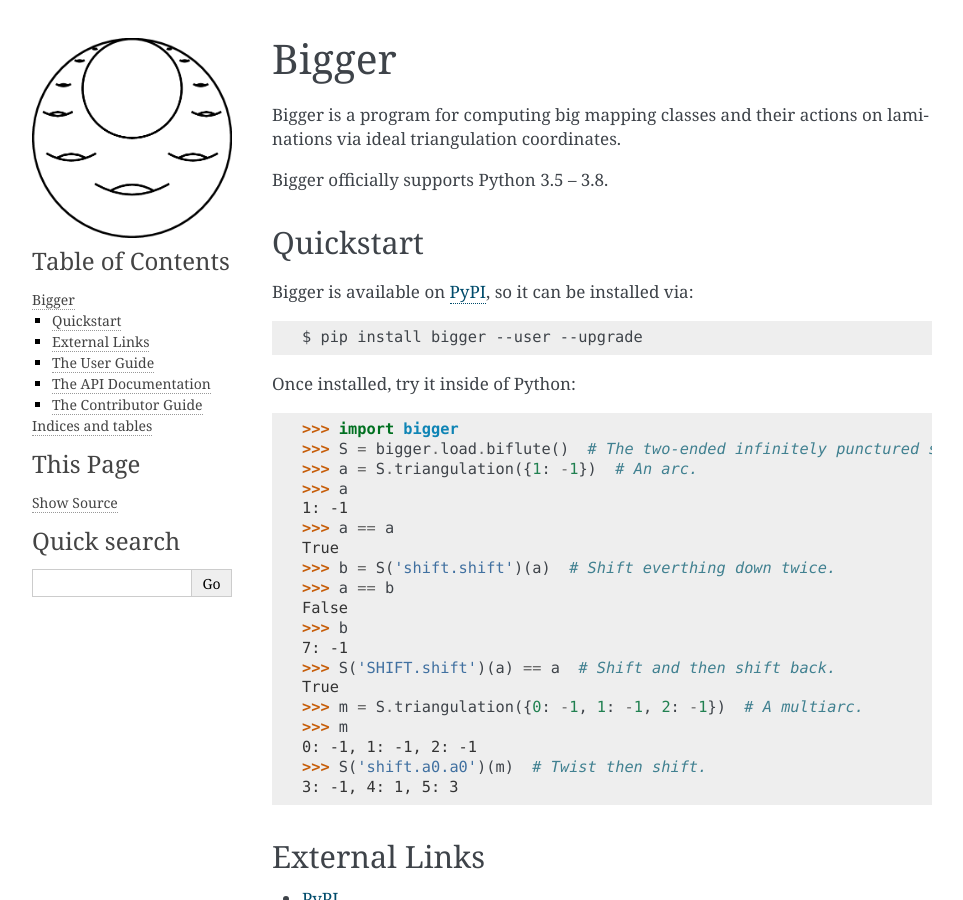
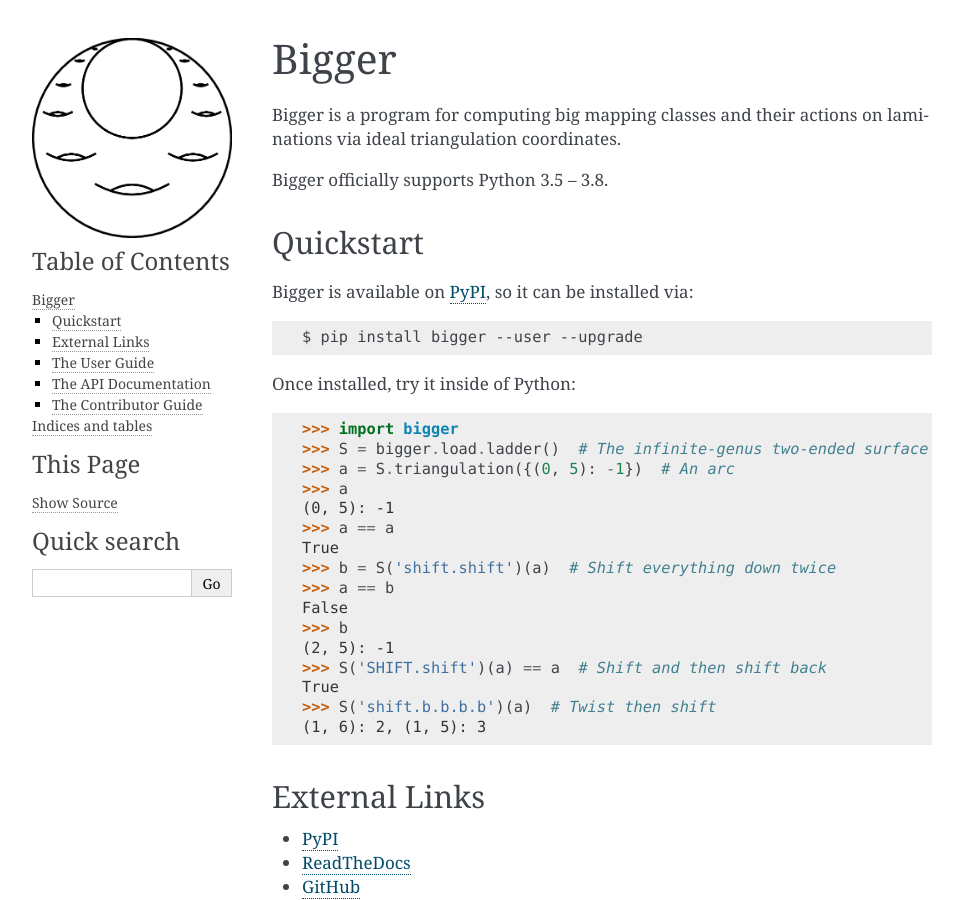
Before and after one commit to MarkCBell/bigger, a Sphinx documentation site: the page built from docs/index.rst, in a window 1280 px wide and 900 px high. Shown: the whole window, without its empty margins (148-1111 px from the left). Built offline with Sphinx 7.4.7, drawn with Linux system fonts in a browser that asks for light colours; some of the changed text lies outside the part shown.

Commit message:
Added surface diagrams.

```diff
--- a/README.rst
+++ b/README.rst
@@ -16,24 +16,21 @@
 Once installed, try it inside of Python::
 
     >>> import bigger
-    >>> S = bigger.load.biflute()  # The two-ended infinitely punctured sphere.
-    >>> a = S.triangulation({1: -1})  # An arc.
+    >>> S = bigger.load.ladder()  # The infinite-genus two-ended surface
+    >>> a = S.triangulation({(0, 5): -1})  # An arc
     >>> a
-    1: -1
+    (0, 5): -1
     >>> a == a
     True
-    >>> b = S('shift.shift')(a)  # Shift everthing down twice.
+    >>> b = S('shift.shift')(a)  # Shift everything down twice
     >>> a == b
     False
     >>> b
-    7: -1
-    >>> S('SHIFT.shift')(a) == a  # Shift and then shift back.
+    (2, 5): -1
+    >>> S('SHIFT.shift')(a) == a  # Shift and then shift back
     True
-    >>> m = S.triangulation({0: -1, 1: -1, 2: -1})  # A multiarc.
-    >>> m
-    0: -1, 1: -1, 2: -1
-    >>> S('shift.a0.a0')(m)  # Twist then shift.
-    3: -1, 4: 1, 5: 3
+    >>> S('shift.b.b.b.b')(a)  # Twist then shift
+    (1, 6): 2, (1, 5): 3
 
 External Links
 --------------
--- a/docs/conf.py
+++ b/docs/conf.py
@@ -68,7 +68,7 @@
 
 # General information about the project.
 project = u'bigger'
-copyright = u"2017, Mark Bell"
+copyright = u"2020, Mark Bell"
 
 # The version info for the project you're documenting, acts as replacement
 # for |version| and |release|, also used in various other places throughout
--- a/docs/user/intro.rst
+++ b/docs/user/intro.rst
@@ -11,7 +11,7 @@
 This means that bigger can do many of the things that curver and flipper can, however, bigger has several advantages including:
 
     - The ability to handle infinite type surfaces
-    - Handle mapping classes with infinite support
+    - Handle mapping classes and laminations with infinite support
 
 Of course this comes at the cost of:
 
```
Also changed, not shown: docs/user/surfaces.rst (+18 -0 lines), docs/figures/biflute.svg (added), docs/figures/flute.svg (added), docs/figures/ladder.svg (added), 4 other files.
